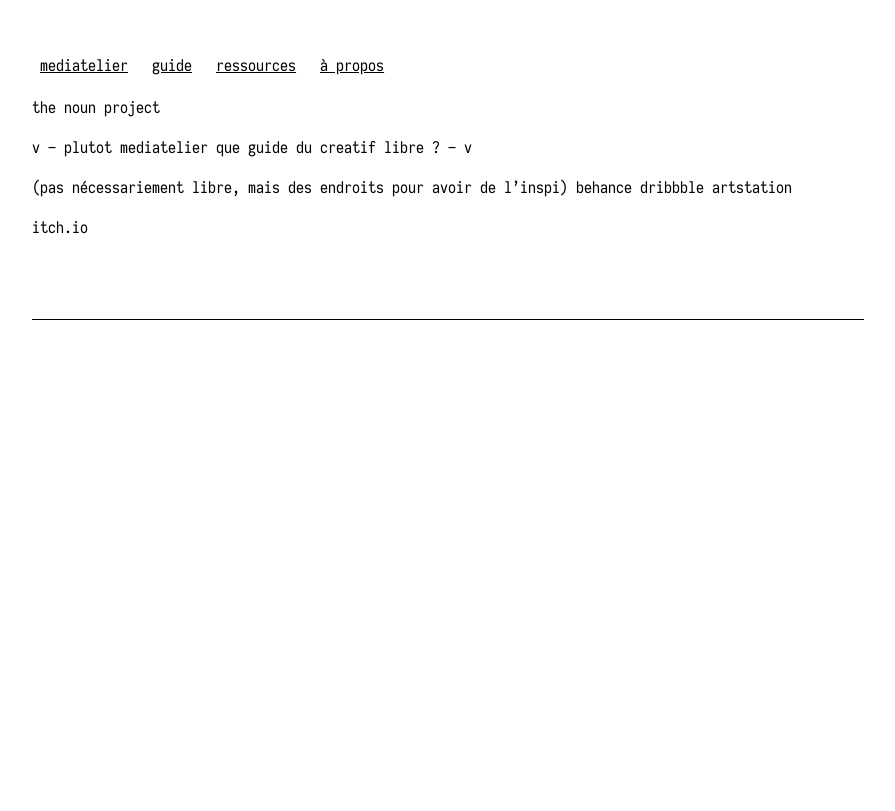
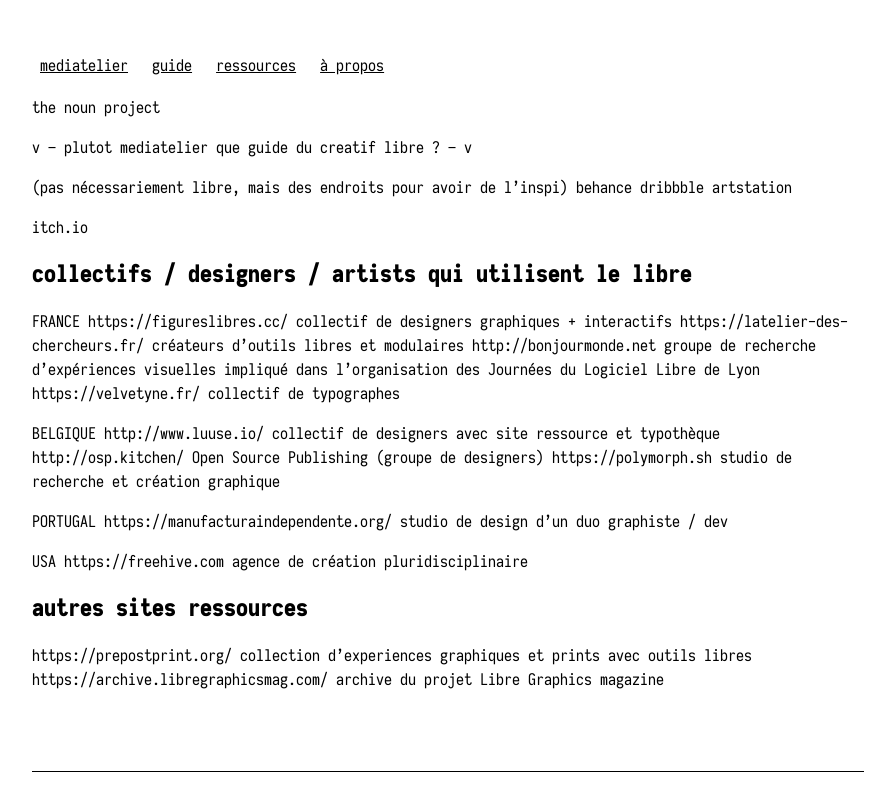
Before and after one commit to darkbeanbbq/mediatelier, a Jekyll site: the page built from ressources/00-todo.md, in a window 1280 px wide. Shown: the top 811 px of the page, without its empty margins (192-1087 px from the left). Built offline with Jekyll 4.4.1, drawn with Linux system fonts in a browser that asks for light colours; our own code applies the rules of GitHub Pages for plain Markdown files.

Commit message:
ajout liens vers studios créa libres

```diff
--- a/ressources/00-todo.md
+++ b/ressources/00-todo.md
@@ -10,3 +10,30 @@
 
 
 itch.io
+
+
+
+## collectifs / designers / artists qui utilisent le libre
+
+FRANCE
+https://figureslibres.cc/ collectif de designers graphiques + interactifs
+https://latelier-des-chercheurs.fr/ créateurs d'outils libres et modulaires
+http://bonjourmonde.net groupe de recherche d'expériences visuelles impliqué dans l'organisation des Journées du Logiciel Libre de Lyon
+https://velvetyne.fr/ collectif de typographes
+
+BELGIQUE
+http://www.luuse.io/ collectif de designers avec site ressource et typothèque
+http://osp.kitchen/ Open Source Publishing (groupe de designers)
+https://polymorph.sh studio de recherche et création graphique
+
+PORTUGAL
+https://manufacturaindependente.org/ studio de design d'un duo graphiste / dev
+
+USA
+https://freehive.com agence de création pluridisciplinaire
+
+
+## autres sites ressources
+
+https://prepostprint.org/ collection d'experiences graphiques et prints avec outils libres
+https://archive.libregraphicsmag.com/ archive du projet Libre Graphics magazine
```
